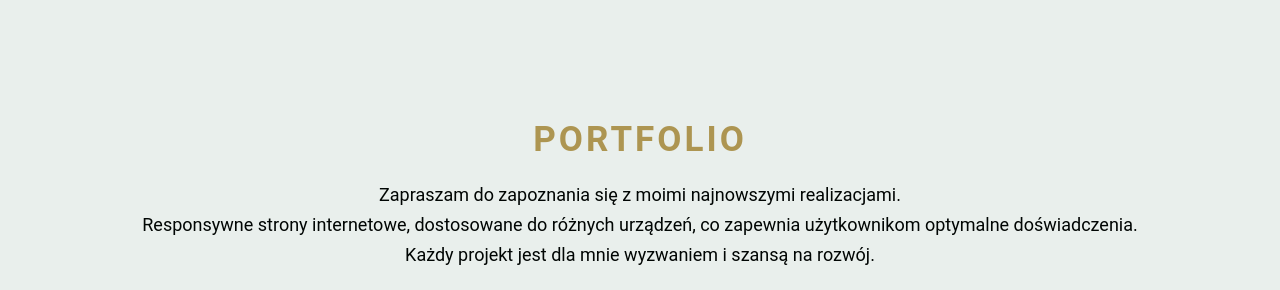
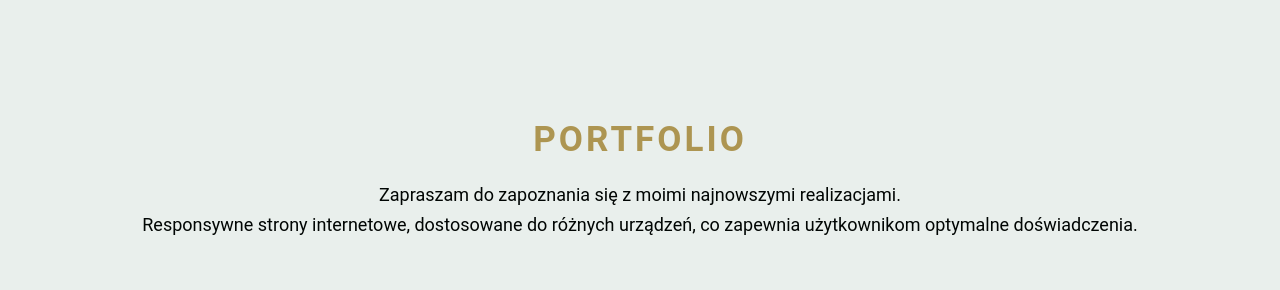
Before and after one commit to achoma/my-portfolio, a website with bundled scripts: page index.html in a window 1280 px wide. Shown: the part 1657-1947 px from the top of the page. Built offline with nearby package versions, Linux system fonts and the light colour scheme; a script that the page names is missing.

Commit message:
Update index.html

```diff
--- a/index.html
+++ b/index.html
@@ -351,7 +351,7 @@
         <p>Zapraszam do zapoznania się z&nbsp;moimi najnowszymi realizacjami.
           <span>Od prostych stron internetowych po interaktywne aplikacje webowe.</span> <br>
            Responsywne strony internetowe, dostosowane do różnych urządzeń, co zapewnia użytkownikom
-           optymalne doświadczenia.<br/> Każdy projekt jest dla mnie wyzwaniem i&nbsp;szansą na rozwój.
+           optymalne doświadczenia.
         </p>
 
         <ul class="gallery"></ul>
```
